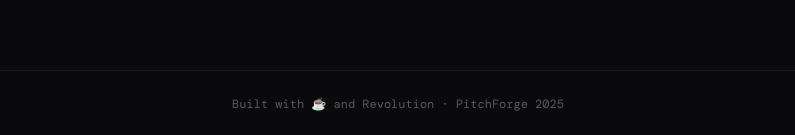
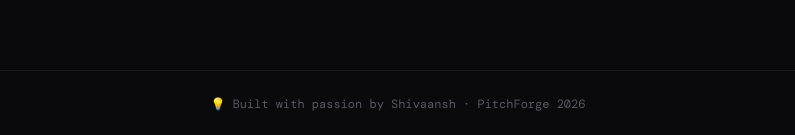
Before and after one commit to shivaansh0610-LUFFY/PitchForge, a React (Vite) app in the folder frontend/: page / in a window 1280 px wide. Shown: the part 888-1023 px from the top of the page, without its empty margins (242-1037 px from the left). Built offline with nearby package versions, Linux system fonts and the light colour scheme; no server answers.

Commit message:
Updated frontend logic

```diff
--- a/frontend/src/App.jsx
+++ b/frontend/src/App.jsx
@@ -122,7 +122,7 @@ export default function App() {
       </main>
 
       <footer className="footer">
-        Built with ☕ and Revolution · PitchForge 2025
+        💡 Built with passion by Shivaansh · PitchForge 2026
       </footer>
     </div>
   );
```
